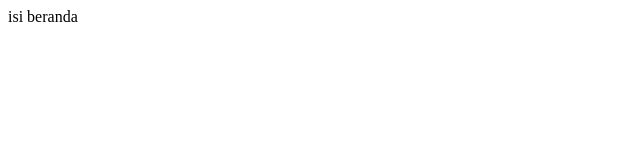
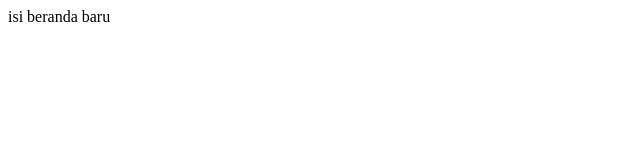
Before and after one commit to AsyahSinaga/Training, a plain HTML site: page beranda.html in a window 1280 px wide. Shown: the full height of the page, 0-640 px from the left. Drawn offline with Linux system fonts and the light colour scheme.

Commit message:
perbaiki beranda

```diff
--- a/beranda.html
+++ b/beranda.html
@@ -1,3 +1,3 @@
 <html>
-    isi beranda
+    isi beranda baru
     </html>
```
